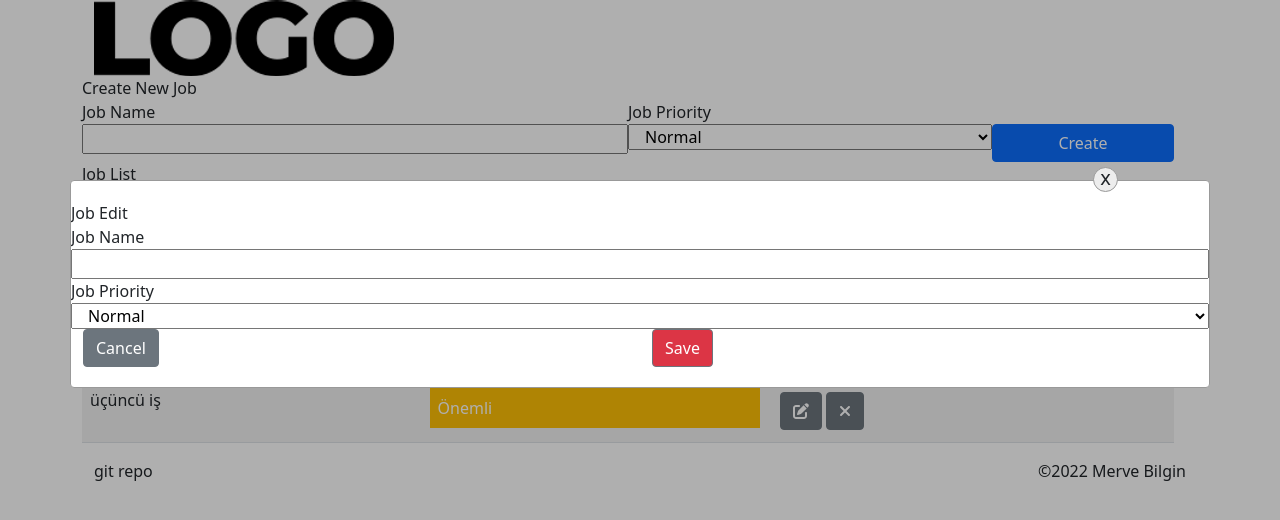
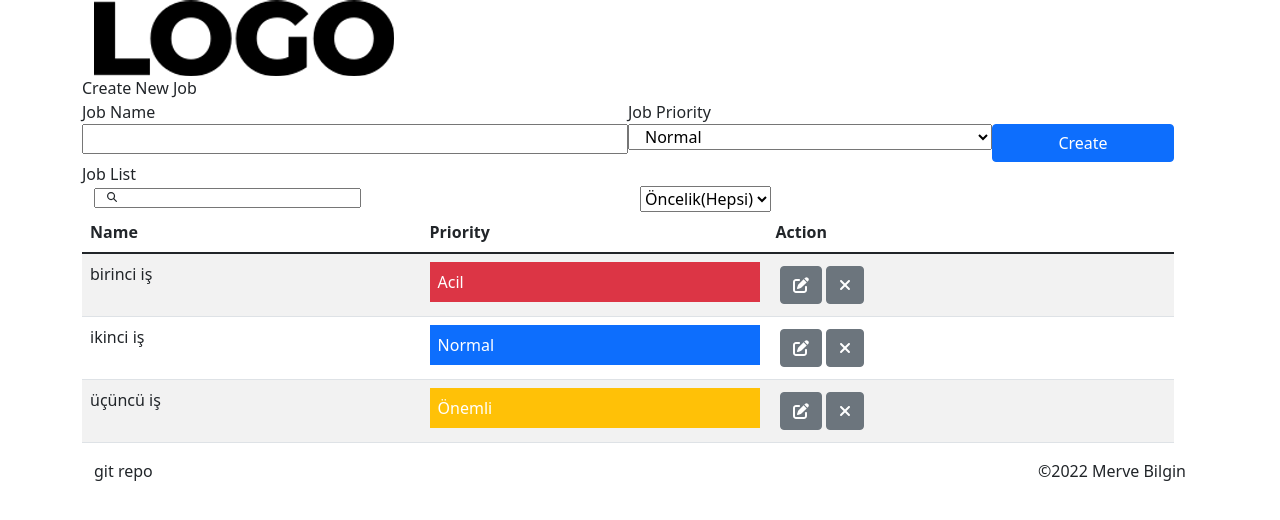
Before and after one commit to mmbilgin/job-tracker-rise, a React (Create React App) app: page / in a window 1280 px wide. Shown: the top 520 px of the page. Built offline with nearby package versions, Linux system fonts and the light colour scheme.

Commit message:
Some bugs fixed
some bugs fixed

```diff
--- a/src/App.css
+++ b/src/App.css
@@ -1,5 +1,6 @@
 .searchContainer {
     position:relative;
+    z-index: 0;
     padding:0;
     margin:0;
 }
@@ -24,6 +25,7 @@
     height: 100vh;
     top: 0;
     left: 0;
+    z-index: 1;
   }
 
   .box {
--- a/src/App.js
+++ b/src/App.js
@@ -5,7 +5,6 @@ import Nav from "./Nav.js"
 import List from "./List.js"
 import "./App.css"
 import Foot from './Foot.js'
-import JobEdit from './JobEdit.js'
 
 const App = () => {
   return (
@@ -15,7 +14,6 @@ const App = () => {
         <Create/>
         <List/>
         <Foot/>
-        <JobEdit/>
       </Container>
     </div>
   )
--- a/src/JobEdit.js
+++ b/src/JobEdit.js
@@ -1,7 +1,7 @@
 import React from "react";
 import { Button, Col, Container, Row } from "reactstrap";
 
-const JobEdit = () => {
+const JobEdit = (props) => {
   return (
     <div className="popup-box">
       <Container className="bg-white box">
@@ -26,7 +26,7 @@ const JobEdit = () => {
             <Button className="bg-danger text-white">Save</Button>
           </Col>
         </Row>
-        <span className="close-icon" >x</span>
+        <span className="close-icon" onClick={props.handleClose}>x</span>
       </Container>
     </div>
   );
--- a/src/List.js
+++ b/src/List.js
@@ -4,19 +4,26 @@ import {
   faEdit,
   faRemove,
 } from "@fortawesome/free-solid-svg-icons";
-import React from "react";
+import React, { useState } from "react";
 import { Container, Row, Table, Col } from "reactstrap";
+import JobEdit from "./JobEdit";
 
 const List = () => {
+    const [isOpen, setIsOpen] = useState(false);
+
+    const togglePopup = () => {
+      setIsOpen(!isOpen);
+    }
   return (
     <div>
+          {isOpen && <JobEdit handleClose={togglePopup}/>}
       <Container>
         <Row className="jobListRow">
           <Row>Job List</Row>
           <Row>
             <Col>
               <div className="searchContainer">
-                <input className="searchInput" type="text" id="input" value />
+                <input className="searchInput" type="text" id="input" />
                 <FontAwesomeIcon
                   icon={faMagnifyingGlass}
                   className="searchImage "
@@ -46,7 +53,7 @@ const List = () => {
                   <td>birinci iş</td>
                   <td><div className="p-2 bg-danger text-white">Acil</div></td>
                   <td>
-                    <button className="btn btn-secondary m-1">
+                    <button className="btn btn-secondary m-1" onClick={togglePopup}>
                       <FontAwesomeIcon icon={faEdit} />
                     </button>
                     <button className="btn btn-secondary">
@@ -57,7 +64,7 @@ const List = () => {
                 <tr>
                   <td>ikinci iş</td>
                   <td><div className="p-2 bg-primary text-white">Normal</div></td>
-                  <td><button className="btn btn-secondary m-1">
+                  <td><button className="btn btn-secondary m-1" onClick={togglePopup}>
                       <FontAwesomeIcon icon={faEdit} />
                     </button>
                     <button className="btn btn-secondary">
@@ -67,7 +74,7 @@ const List = () => {
                 <tr>
                   <td>üçüncü iş</td>
                   <td><div className="p-2 bg-warning text-white">Önemli</div></td>
-                  <td><button className="btn btn-secondary m-1">
+                  <td><button className="btn btn-secondary m-1" onClick={togglePopup}>
                       <FontAwesomeIcon icon={faEdit} />
                     </button>
                     <button className="btn btn-secondary">
```
